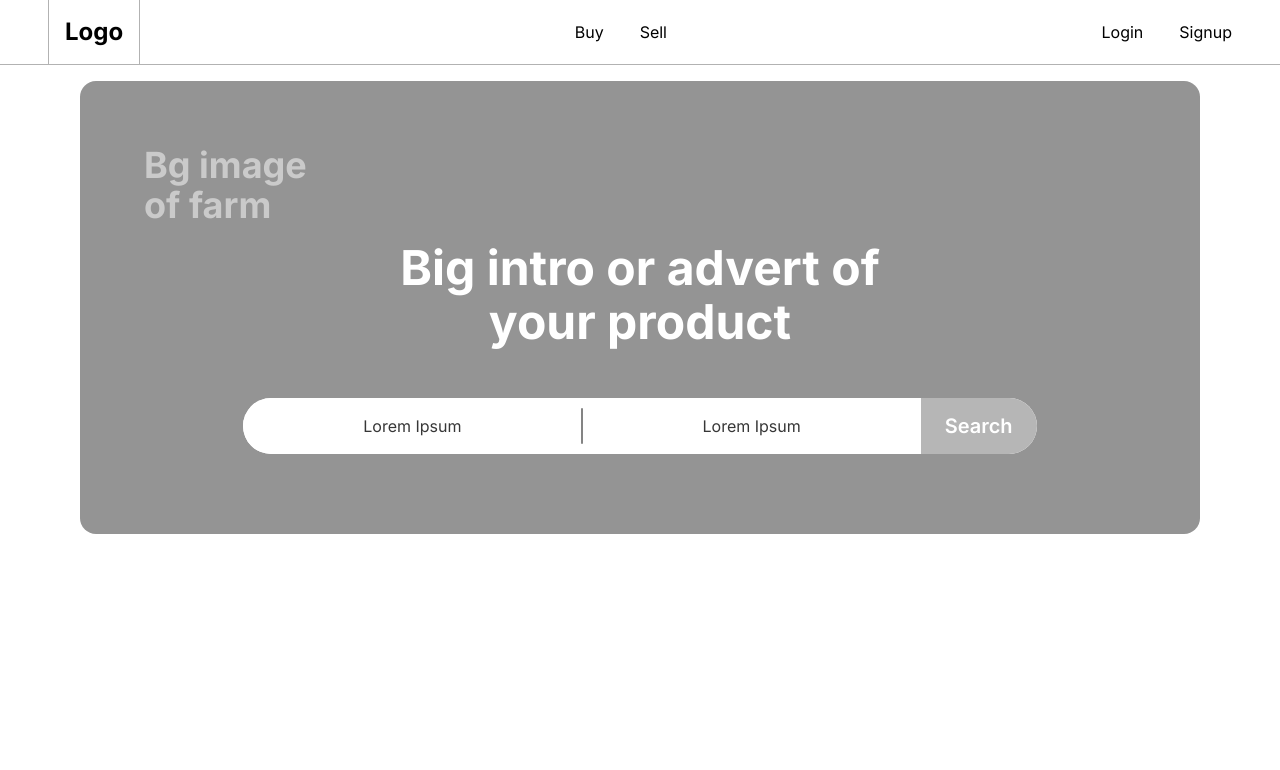
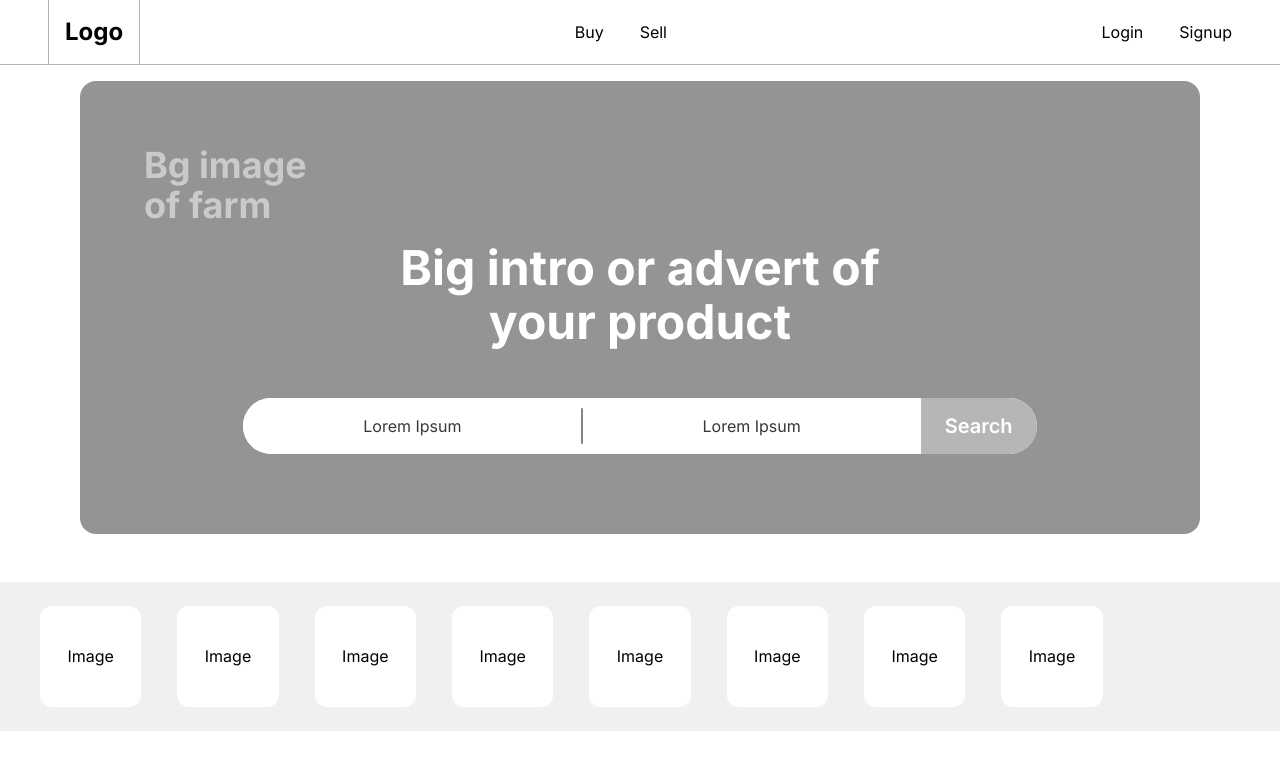
Before and after one commit to henzyd/Nado, a React (Vite) app: page / in a window 1280 px wide. Shown: the top 770 px of the page. Built offline with nearby package versions, Linux system fonts and the light colour scheme.

Commit message:
Created Homepage slider

```diff
--- a/src/App.css
+++ b/src/App.css
@@ -6,3 +6,13 @@
   box-sizing: border-box;
   font-family: "Inter", sans-serif;
 }
+
+#Home-Slider {
+  /* Hide scrollbar for IE, Edge and Firefox */
+  -ms-overflow-style: none; /* IE and Edge */
+  scrollbar-width: none; /* Firefox */
+}
+
+#Home-Slider::-webkit-scrollbar {
+  display: none; /* Safari and Chrome */
+}
--- a/src/Pages/Home/Index.tsx
+++ b/src/Pages/Home/Index.tsx
@@ -1,9 +1,11 @@
 import Intro from "./Intro";
+import Slider from "./Slider";
 
 const Home = () => {
   return (
-    <div id="Home" className="">
+    <div id="Home" className="mb-20">
       <Intro />
+      <Slider />
     </div>
   );
 };
--- /dev/null
+++ b/src/Pages/Home/Slider.tsx
@@ -0,0 +1,64 @@
+import React from "react";
+
+const Slider = () => {
+  const data = [
+    {
+      id: 1,
+      image: "",
+    },
+    {
+      id: 2,
+      image: "",
+    },
+    {
+      id: 3,
+      image: "",
+    },
+    {
+      id: 4,
+      image: "",
+    },
+    {
+      id: 5,
+      image: "",
+    },
+    {
+      id: 6,
+      image: "",
+    },
+    {
+      id: 7,
+      image: "",
+    },
+    {
+      id: 8,
+      image: "",
+    },
+  ];
+  return (
+    <div
+      id="Home-Slider"
+      className=" bg-[#F0F0F0] mt-[3rem] grid grid-cols-HomeSlider gap-9 py-6 px-10 overflow-x-scroll"
+    >
+      {data.map((item) =>
+        item.image ? (
+          <figure
+            className=" bg-white rounded-xl aspect-square overflow-hidden"
+            key={item.id}
+          >
+            <img src={item.image} className=" w-full h-full" alt="slider-img" />
+          </figure>
+        ) : (
+          <div
+            key={item.id}
+            className=" aspect-square bg-white rounded-xl grid place-content-center"
+          >
+            <p>Image</p>
+          </div>
+        )
+      )}
+    </div>
+  );
+};
+
+export default Slider;
--- a/tailwind.config.js
+++ b/tailwind.config.js
@@ -12,6 +12,7 @@ export default {
       },
       gridTemplateColumns: {
         HomeIntroSearch: "1fr 0.1fr 1fr 0.5fr",
+        HomeSlider: `repeat(auto-fill, minmax(100px, 1fr))`,
       },
     },
   },
```
